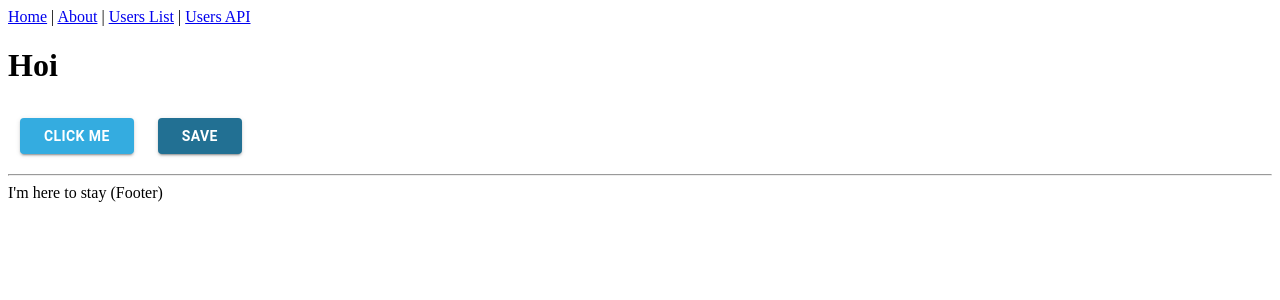
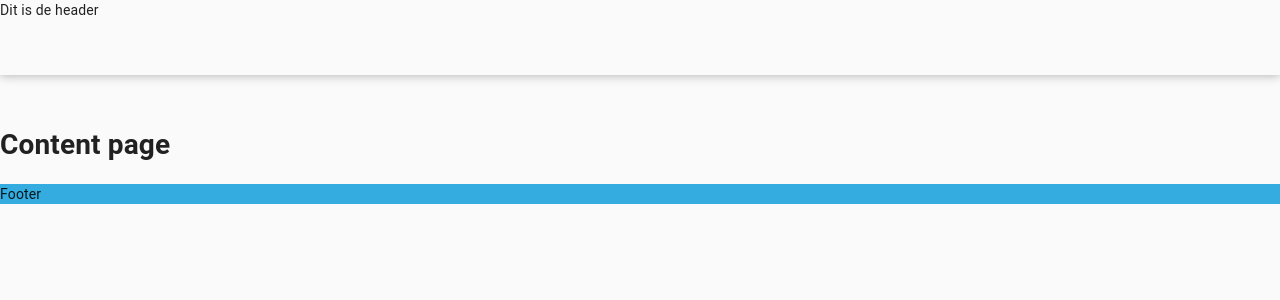
Before and after one commit to sanderyt/affiliate-frontend, a Next.js app: page / in a window 1280 px wide. Shown: the top 300 px of the page. Built offline with nearby package versions, Linux system fonts and the light colour scheme.

Commit message:
basic layout component

```diff
--- /dev/null
+++ b/components/Footer/index.tsx
@@ -0,0 +1,8 @@
+import React, { FC } from "react";
+
+import { StyledFooter } from "./styles";
+interface Props {}
+
+export const Footer: FC<Props> = ({}) => {
+  return <StyledFooter>Footer</StyledFooter>;
+};
--- /dev/null
+++ b/components/Footer/styles.ts
@@ -0,0 +1,7 @@
+import styled from "styled-components";
+
+const StyledFooter = styled.footer`
+  background-color: ${({ theme }) => theme.palette.primary};
+`;
+
+export { StyledFooter };
--- /dev/null
+++ b/components/Header/index.tsx
@@ -0,0 +1,9 @@
+import React, { FC } from "react";
+
+import { StyledHeader } from "./styles";
+
+interface Props {}
+
+export const Header: FC<Props> = ({}) => {
+  return <StyledHeader>Dit is de header</StyledHeader>;
+};
--- /dev/null
+++ b/components/Header/styles.ts
@@ -0,0 +1,8 @@
+import styled from "styled-components";
+
+const StyledHeader = styled.header`
+  height: 75px;
+  box-shadow: ${({ theme }) => theme.boxShadow};
+`;
+
+export { StyledHeader };
--- a/components/Layout/index.tsx
+++ b/components/Layout/index.tsx
@@ -1,41 +1,18 @@
-import React, { ReactNode } from 'react'
-import Link from 'next/link'
-import Head from 'next/head'
+import React, { ReactNode } from "react";
+import { Header } from "../Header";
+import { Footer } from "../Footer";
+import { Main } from "./styles";
 
 type Props = {
-  children?: ReactNode
-  title?: string
-}
+  children?: ReactNode;
+};
 
-const Layout = ({ children, title = 'This is the default title' }: Props) => (
-  <div>
-    <Head>
-      <title>{title}</title>
-      <meta charSet="utf-8" />
-      <meta name="viewport" content="initial-scale=1.0, width=device-width" />
-    </Head>
-    <header>
-      <nav>
-        <Link href="/">
-          <a>Home</a>
-        </Link>{' '}
-        |{' '}
-        <Link href="/about">
-          <a>About</a>
-        </Link>{' '}
-        |{' '}
-        <Link href="/users">
-          <a>Users List</a>
-        </Link>{' '}
-        | <a href="/api/users">Users API</a>
-      </nav>
-    </header>
-    {children}
-    <footer>
-      <hr />
-      <span>I'm here to stay (Footer)</span>
-    </footer>
-  </div>
-)
+const Layout = ({ children }: Props) => (
+  <>
+    <Header />
+    <Main>{children}</Main>
+    <Footer />
+  </>
+);
 
-export default Layout
+export default Layout;
--- /dev/null
+++ b/components/Layout/styles.ts
@@ -0,0 +1,7 @@
+import styled from "styled-components";
+
+const Main = styled.main`
+  margin-top: 50px;
+`;
+
+export { Main };
--- a/pages/_app.tsx
+++ b/pages/_app.tsx
@@ -1,12 +1,14 @@
 import { AppProps } from "next/app";
 import { ThemeProvider } from "styled-components";
 import { ThemeProvider as MuiThemeProvider } from "@material-ui/core/styles";
-import { customTheme } from "../styles/theme";
+import { muiTheme, theme } from "../styles/theme";
+import CssBaseline from "@material-ui/core/CssBaseline";
 
 function MyApp({ Component, pageProps }: AppProps) {
   return (
-    <MuiThemeProvider theme={customTheme}>
-      <ThemeProvider theme={customTheme}>
+    <MuiThemeProvider theme={muiTheme}>
+      <ThemeProvider theme={theme}>
+        <CssBaseline />
         <Component {...pageProps} />
       </ThemeProvider>
     </MuiThemeProvider>
--- /dev/null
+++ b/pages/_document.tsx
@@ -0,0 +1,30 @@
+import Document, { DocumentContext } from "next/document";
+import { ServerStyleSheet } from "styled-components";
+
+export default class MyDocument extends Document {
+  // eslint-disable-next-line
+  static async getInitialProps(ctx: DocumentContext) {
+    const sheet = new ServerStyleSheet();
+    const originalRenderPage = ctx.renderPage;
+
+    try {
+      ctx.renderPage = () =>
+        originalRenderPage({
+          enhanceApp: App => props => sheet.collectStyles(<App {...props} />)
+        });
+
+      const initialProps = await Document.getInitialProps(ctx);
+      return {
+        ...initialProps,
+        styles: (
+          <>
+            {initialProps.styles}
+            {sheet.getStyleElement()}
+          </>
+        )
+      };
+    } finally {
+      sheet.seal();
+    }
+  }
+}
--- a/pages/index.tsx
+++ b/pages/index.tsx
@@ -1,12 +1,9 @@
 import Layout from "../components/Layout";
-import { Button } from "../components/Button";
 
-const IndexPage = () => (
-  <Layout title="Home | Next.js + TypeScript Example">
-    <h1>Hoi</h1>
-    <Button color="primary">Click me</Button>
-    <Button color="secondary">Save</Button>
+const Index = () => (
+  <Layout>
+    <h1>Content page</h1>
   </Layout>
 );
 
-export default IndexPage;
+export default Index;
--- a/styles/theme.ts
+++ b/styles/theme.ts
@@ -1,12 +1,38 @@
 import { createMuiTheme } from "@material-ui/core/styles";
 
-export const customTheme = createMuiTheme({
+export const theme = {
+  palette: {
+    primary: "#34ace0",
+    secondary: "#227093"
+  },
+  margins: {
+    xs: "4px",
+    s: "8px",
+    m: "16px",
+    l: "32px",
+    xl: " 64px",
+    xxl: "128px"
+  },
+  paddings: {
+    margins: {
+      xs: "4px",
+      s: "8px",
+      m: "16px",
+      l: "32px",
+      xl: " 64px",
+      xxl: "128px"
+    }
+  },
+  boxShadow: "0 0 10px #aaa"
+};
+
+export const muiTheme = createMuiTheme({
   palette: {
     primary: {
-      main: "#34ace0"
+      main: theme.palette.primary
     },
     secondary: {
-      main: "#227093"
+      main: theme.palette.secondary
     }
   }
 });
```
